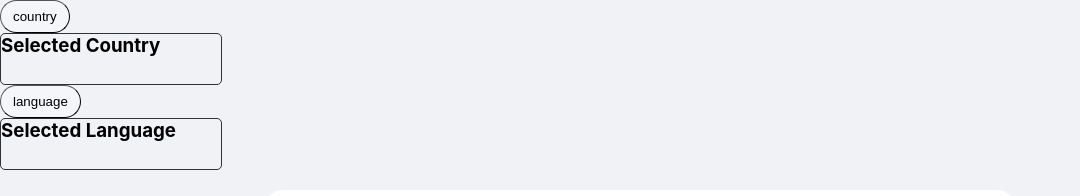
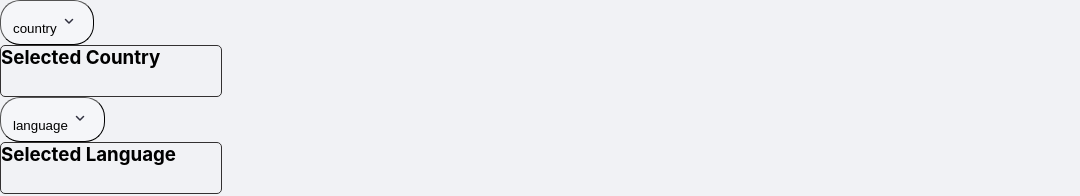
Before and after one commit to Borysodessa/italki-redux, a React (Create React App) app: page / in a window 1280 px wide. Shown: the top 196 px of the page, without its empty margins (0-1080 px from the left). Built offline with nearby package versions, Linux system fonts and the light colour scheme.

Commit message:
сделаны начерно стрелки на кнопках с инлайн стилем

```diff
--- a/src/App.js
+++ b/src/App.js
@@ -4,9 +4,15 @@ import json from "./components/data.json";
 import { Teacher } from "./components/teacher";
 import { Filter } from "./components/filters";
 import { languageData } from "./components/languageData";
-import { сountryData } from "./components/countryData";
-import { countryName } from "./components/countryData";
-import { languageName } from "./components/languageData";
+import {
+  countryName,
+  criterionCountry,
+  сountryData,
+} from "./components/countryData";
+import { languageName, criterionLanguage } from "./components/languageData";
+import arrow from "./components/images/arrow.svg";
+
+console.log(arrow);
 
 export function App() {
   const [selectedLanguage, setSelectedLanguage] = useState([]);
@@ -32,6 +38,8 @@ export function App() {
   return (
     <div>
       <Filter
+        arrow={arrow}
+        selectedByCriterion={criterionCountry(selectedCountry)}
         targetName={countryName}
         criteria={"Country"}
         buttonName={"country"}
@@ -40,6 +48,8 @@ export function App() {
         setSelectedTarget={setSelectedCountry}
       />
       <Filter
+        arrow={arrow}
+        selectedByCriterion={criterionLanguage(selectedLanguage)}
         targetName={languageName}
         criteria={"Language"}
         buttonName={"language"}
--- a/src/components/countryData.js
+++ b/src/components/countryData.js
@@ -19,9 +19,13 @@ export function сountryData(teachersDataBase) {
     ...new Set(
       teachersDataBase.map((teacher) => teacher.user_info.living_country_id)
     ),
-  ]; //.map((country) => countryFullName[country]);
+  ];
 }
 
 export function countryName(item) {
   return countryFullName[item];
 }
+
+export function criterionCountry(selectedTarget) {
+  return selectedTarget.map((target) => countryFullName[target]).join(", ");
+}
--- a/src/components/filters.js
+++ b/src/components/filters.js
@@ -1,6 +1,5 @@
 import styles from "../styles/filter.module.css";
 import { useState } from "react";
-import { countryFullName } from "./countryData";
 
 export function Filter({
   targetName,
@@ -9,9 +8,12 @@ export function Filter({
   buttonName,
   setSelectedTarget,
   criteria,
+  selectedByCriterion,
+  arrow,
 }) {
   const [openButton, setOpenButton] = useState(false);
   const [substr, setSubstr] = useState("");
+  const [isRotated, setIsRotated] = useState(false);
 
   function selectTargetValue(i) {
     if (selectedTarget.includes(i)) {
@@ -21,7 +23,7 @@ export function Filter({
     }
   }
 
-  function languagesButton() {
+  function filtersMenuButton() {
     setOpenButton(() => !openButton);
   }
 
@@ -29,31 +31,36 @@ export function Filter({
     setSubstr(() => event.target.value);
   }
 
-  const selectedCriteria = selectedTarget
-    .map((target) =>
-      Object.keys(countryFullName).includes(target)
-        ? countryFullName[target]
-        : target
-    )
-    .join(", ");
-
   const teachers = teachersData.filter((teacher) =>
     targetName(teacher).toLowerCase().includes(substr.toLocaleLowerCase())
   );
-  console.log(teachers);
+
+  function arrowCollapse() {
+    setIsRotated(!isRotated);
+  }
   return (
     <div>
-      <button className={styles.openLanguagesButton} onClick={languagesButton}>
+      <button className={styles.filtersMenuButton} onClick={filtersMenuButton}>
         {buttonName}
+
+        <img
+          src={arrow}
+          style={{
+            transform: isRotated && "rotate(180deg)",
+          }}
+          onClick={() => arrowCollapse()}
+          alt=""
+        ></img>
       </button>
 
       <div className={styles.criteriaWrap}>
         <h3 className={styles.criteriaName}>Selected {criteria}</h3>
-        <span>{selectedCriteria}</span>
+
+        <span>{selectedByCriterion}</span>
       </div>
 
       {openButton && (
-        <div className={styles.languagesWrap}>
+        <div className={styles.filtersMenuWrap}>
           <input onChange={(event) => enterSubstr(event)} />
 
           {teachers.map((item) => {
--- a/src/components/images/svgImages.js
+++ b/src/components/images/svgImages.js
@@ -25,3 +25,22 @@ export const TranslationIcon = () => {
     </svg>
   );
 };
+
+export const ArrowIkon = () => {
+  return (
+    <svg
+      height="24"
+      viewBox="0 0 24 24"
+      width="24"
+      xmlns="http://www.w3.org/2000/svg"
+      fill="#313140"
+      class="flex-none"
+    >
+      <path
+        clip-rule="evenodd"
+        d="M7.97 9.97a.75.75 0 011.06 0L12 12.94l2.97-2.97a.75.75 0 111.06 1.06l-3.5 3.5a.75.75 0 01-1.06 0l-3.5-3.5a.75.75 0 010-1.06z"
+        fill-rule="evenodd"
+      ></path>
+    </svg>
+  );
+};
--- a/src/components/languageData.js
+++ b/src/components/languageData.js
@@ -16,3 +16,7 @@ export function languageData(teachersDataBase) {
 export function languageName(item) {
   return item;
 }
+
+export function criterionLanguage(selectedTarget) {
+  return selectedTarget.map((target) => target).join(", ");
+}
--- a/src/styles/filter.module.css
+++ b/src/styles/filter.module.css
@@ -1,5 +1,5 @@
-.openLanguagesButton,
-.teacherFromButton {
+.filtersMenuButton
+ {
     padding-top: 8px;
     padding-bottom: 8px;
     padding-left: 12px;
@@ -32,8 +32,7 @@ min-height: 50px;
     border: 1px solid #e5e7eb;
 }
 
-.languagesWrap,
-.countriesWrap{
+ .filtersMenuWrap{
     position:absolute;
     margin-left: 20px;
     padding-left: 20px;
@@ -45,7 +44,3 @@ min-height: 50px;
     border: 1px solid #e5e7eb;
    border-radius: 10px;
 }
-
-.countriesWrap{
-    left: 135px;
-}
```
Also changed, not shown: src/components/arrowButton.js (added, +15 -0 lines), src/components/images/arrow.svg (added).
